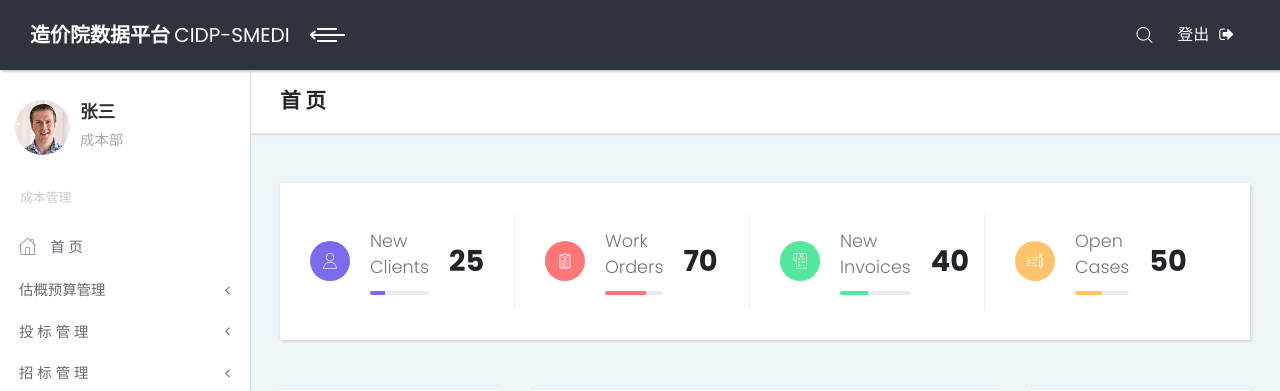
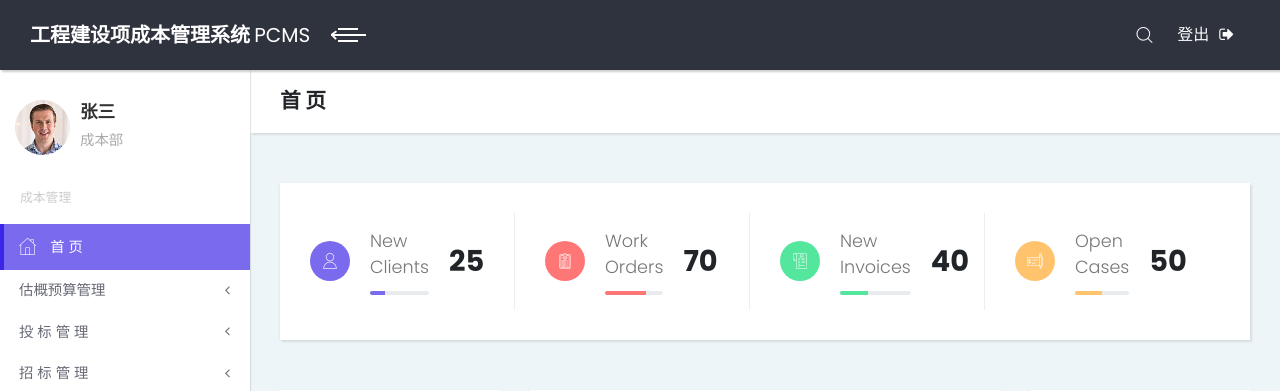
Before and after one commit to ArjenCole/moe_PCMS, a Django app: page / in a window 1280 px wide. Shown: the top 391 px of the page. Run offline with Django 3.2, Linux system fonts and the light colour scheme; some libraries are stand-ins or nearby versions.

Commit message:
调整首页页面文字

```diff
--- a/templates/GCSS-HOME.html
+++ b/templates/GCSS-HOME.html
@@ -3,7 +3,7 @@
   <head>
     <meta charset="utf-8">
     <meta http-equiv="X-UA-Compatible" content="IE=edge">
-    <title>首页-造价院数据平台CIDP-SMEDI</title>
+    <title>首页-工程建设项成本管理系统</title>
     <meta name="description" content="">
     <meta name="viewport" content="width=device-width, initial-scale=1, shrink-to-fit=no">
     <meta name="robots" content="all,follow">
@@ -42,8 +42,8 @@
               <!-- Navbar Header-->
               <div class="navbar-header">
                 <!-- Navbar Brand --><a href="/index/" class="navbar-brand d-none d-sm-inline-block">
-                  <div class="brand-text d-none d-lg-inline-block"><strong>造价院数据平台 </strong><span>CIDP-SMEDI</span></div>
-                  <div class="brand-text d-none d-sm-inline-block d-lg-none"><strong>CIDP</strong></div></a>
+                  <div class="brand-text d-none d-lg-inline-block"><strong>工程建设项成本管理系统 </strong><span>PCMS</span></div>
+                  <div class="brand-text d-none d-sm-inline-block d-lg-none"><strong>PCMS</strong></div></a>
                 <!-- Toggle Button--><a id="toggle-btn" href="#" class="menu-btn active"><span></span><span></span><span></span></a>
               </div>
               <!-- Navbar Menu -->
@@ -72,7 +72,7 @@
           <!-- Sidebar Navidation Menus-->
           <span class="heading">成本管理</span>
           <ul class="list-unstyled">
-                    <li><a href="/index/"> <i class="icon-home"></i> 首 页 </a></li>
+                    <li class="active"><a href="/index/"> <i class="icon-home"></i> 首 页 </a></li>
                     <li><a href="#exampledropdownDropdown" aria-expanded="false" data-toggle="collapse">  估概预算管理 </a>
                       <ul id="exampledropdownDropdown" class="collapse list-unstyled ">
                         <li><a href="#">估算管理</a></li>
@@ -122,7 +122,7 @@
                     </li>
           </ul><span class="heading">人力资源</span>
           <ul class="list-unstyled">
-            <li class="active"> <a href="/home/"> <i class="icon-user"></i>个人信息 </a></li>
+            <li> <a href="/tables/"> <i class="icon-user"></i>个人信息 </a></li>
             <li> <a href="/tables/"> <i class="icon-settings-streamline-1"></i>账户设置 </a></li>
             <li> <a href="/charts/"> <i class="icon-hierarchy"></i>人员管理 </a></li>
             <li> <a href="/forms/"> <i class="icon-key"></i>权限管理 </a></li>
```
